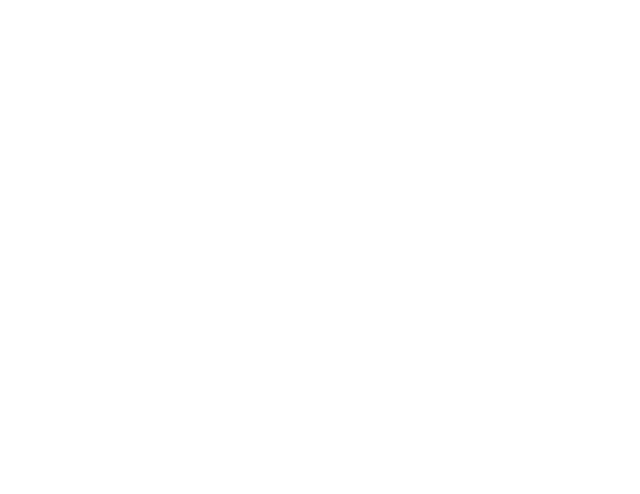
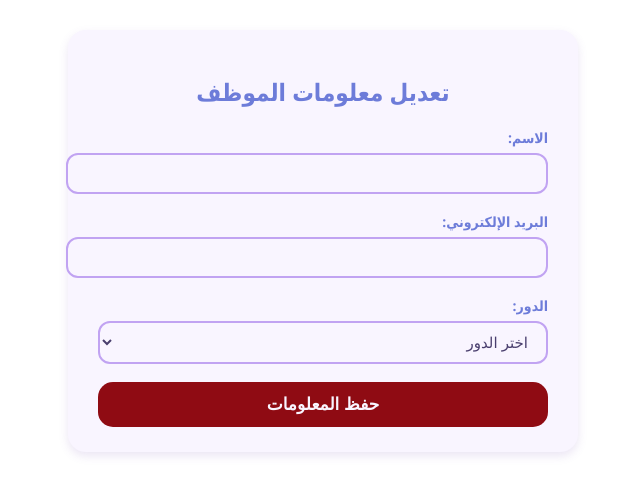
Before and after one commit to mqnr5/alamana, a Vue app: page /EditEmpInfo in a window 1280 px wide. Before the commit this address had no page. Shown: the top 494 px of the page, without its empty margins (317-957 px from the left). Built offline with nearby package versions, Linux system fonts and the light colour scheme; the HTML template or start-up script is replaced by a standard one.

Commit message:
يرجى مراجعة ملف تعديل معلومات الموظف و إجراء التعديل اللازم

```diff
--- a/src/components/AddEmployee.vue
+++ b/src/components/AddEmployee.vue
@@ -30,6 +30,9 @@ export default {
       this.empRole = '';
     },
   },
+  beforeMount() {
+    employeeBus.off('add-employee');
+  }
 };
 </script>
 
@@ -140,7 +143,7 @@ button[type='submit']:hover {
 .error-msg {
   color: #d94f4f;
   font-weight: 600;
-  margin-top: -10px;
+  margin-top: 10px;
   margin-bottom: 10px;
   text-align: center;
 }
@@ -148,7 +151,7 @@ button[type='submit']:hover {
 .success-msg {
   color: #2a9d8f;
   font-weight: 600;
-  margin-top: -10px;
+  margin-top: 10px;
   margin-bottom: 10px;
   text-align: center;
 }
--- /dev/null
+++ b/src/components/EditEmpInfo.vue
@@ -0,0 +1,154 @@
+<script>
+import { employeeBus } from '@/bus'
+export default {
+    name: 'EditEmpInfo',
+    data() {
+        return {
+            EmpName: '',
+            EmpEmail: '',
+            EmpRole: '',
+            errorMsg: '',
+            successMsg: '',
+        }
+    },
+    methods: {
+        saveEmpInfo() {
+            employeeBus.emit('new-employee-info', {
+                EmpName: this.EmpName,
+                EmpEmail: this.EmpEmail,
+                EmpRole: this.EmpRole
+            })
+        }
+    },
+    mounted() {
+        employeeBus.on('old-employee-info', (data) => {
+            this.EmpName = data.EmpName
+            this.EmpEmail = data.EmpEmail
+            this.EmpRole = data.EmpRole
+        })
+    },
+    beforeMount() {
+        employeeBus.off('old-employee-info')
+        employeeBus.off('new-employee-info')
+    }
+}
+</script>
+<template>
+    <div class="edit-employee-container">
+        <h2>تعديل معلومات الموظف</h2>
+        <form @submit.prevent="EditEmpInfo" class="form">
+        <label for="name">الاسم:</label>
+        <input
+            type="text"
+            id="name"
+            v-model="EmpName"
+            :placeholder="EmpName"
+            required
+        />
+
+        <label for="email">البريد الإلكتروني:</label>
+        <input
+            type="email"
+            id="email"
+            v-model="EmpEmail"
+            :placeholder="EmpEmail"
+            required
+        />
+
+        <label for="role">الدور:</label>
+        <select id="role" v-model="EmpRole" required>
+            <option disabled value="">اختر الدور</option>
+            <option value="مدير">مدير</option>
+            <option value="موظف">موظف</option>
+            <option value="محاسب">محاسب</option>
+        </select>
+
+        <button type="submit">حفظ المعلومات</button>
+
+        <p v-if="errorMsg" class="error-msg">{{ errorMsg }}</p>
+        <p v-if="successMsg" class="success-msg">{{ successMsg }}</p>
+        </form>
+    </div>
+</template>
+<style scoped>
+.edit-employee-container {
+  max-width: 450px;
+  background: #f9f5ff;
+  padding: 25px 30px;
+  border-radius: 18px;
+  box-shadow: 0 4px 10px rgba(120, 80, 180, 0.15);
+  margin: 30px auto;
+  direction: rtl;
+  font-family: 'Segoe UI', Tahoma, Geneva, Verdana, sans-serif;
+  color: #4a3f6e;
+  text-align: right;
+}
+
+h2 {
+  margin-bottom: 20px;
+  color: #6d7cd9;
+  font-weight: 700;
+  text-align: center;
+}
+
+.form label {
+  display: block;
+  margin-bottom: 6px;
+  font-weight: 600;
+  font-size: 14px;
+  color: #6d7cd9;
+}
+
+.form input,
+.form select {
+  width: 100%;
+  padding: 10px 14px;
+  margin-bottom: 18px;
+  border: 2px solid #c1a3f2;
+  border-radius: 12px;
+  font-size: 15px;
+  color: #4a3f6e;
+  background-color: #f9f5ff;
+  transition: border-color 0.3s ease;
+}
+
+.form input:focus,
+.form select:focus {
+  border-color: #8f0b13;
+  outline: none;
+  background-color: #fff;
+}
+
+button[type="submit"] {
+  width: 100%;
+  padding: 12px 0;
+  background-color: #8f0b13;
+  border: none;
+  border-radius: 15px;
+  color: #f9f5ff;
+  font-weight: 700;
+  font-size: 17px;
+  cursor: pointer;
+  transition: background-color 0.3s ease;
+}
+
+button[type="submit"]:hover {
+  background-color: #b13641;
+}
+
+.error-msg {
+  color: #d94f4f;
+  font-weight: 600;
+  margin-top: 10px;
+  margin-bottom: 10px;
+  text-align: center;
+}
+
+.success-msg {
+  color: #2a9d8f;
+  font-weight: 600;
+  margin-top: 10px;
+  margin-bottom: 10px;
+  text-align: center;
+}
+</style>
--- a/src/router/index.js
+++ b/src/router/index.js
@@ -9,6 +9,7 @@ import EmployeeView from "@/views/EmployeeView.vue";
 import PerformanceReportsView from "@/views/PerformanceReportsView.vue";
 import MajorRequestsView from "@/views/MajorRequestsView.vue";
 import TasksView from "@/views/TasksView.vue";
+import EditEmployeeInfoView from "@/views/EditEmployeeInfoView.vue";
 
 const router = createRouter({
     history: createWebHistory('/'),
@@ -69,6 +70,11 @@ const router = createRouter({
             path: '/Tasks',
             name: 'Tasks',
             component: TasksView
+        },
+        {
+            path: '/EditEmpInfo',
+            name: 'EditEmpInfo',
+            component: EditEmployeeInfoView
         }
     ]
 })
--- /dev/null
+++ b/src/views/EditEmployeeInfoView.vue
@@ -0,0 +1,15 @@
+<script>
+import EditEmpInfo from '@/components/EditEmpInfo.vue'
+export default {
+    name: 'EditEmployeeInfoView',
+    components: {
+        EditEmpInfo
+    }
+}
+</script>
+<template>
+    <EditEmpInfo />
+</template>
+<style scoped>
+
+</style>
--- a/src/views/ManageUsersView.vue
+++ b/src/views/ManageUsersView.vue
@@ -21,8 +21,8 @@
           <td>{{ user.email }}</td>
           <td>{{ user.role }}</td>
           <td>
-            <button class="edit-btn">تعديل</button>
-            <button class="delete-btn">حذف</button>
+            <button @click="editEmpInfo(user)" class="edit-btn">تعديل</button>
+            <button @click="deleteUser(user)" class="delete-btn">حذف</button>
           </td>
         </tr>
       </tbody>
@@ -49,6 +49,19 @@ export default {
       ],
     };
   },
+  methods: {
+    deleteUser(user) {
+      this.users = this.users.filter(u => u.id !== user.id);
+    },
+    editEmpInfo(user) {
+      employeeBus.emit('old-employee-info', {
+          EmpName: user.name,
+          EmpEmail: user.email,
+          EmpRole: user.role
+       })
+       this.$router.push({ name: 'EditEmpInfo' })
+    }
+  },
   mounted() {
     employeeBus.on('add-employee', (user) => {
       this.users.push({
@@ -59,6 +72,10 @@ export default {
       })
       this.addUserVisible = false
     })
+  },
+  beforeMount() {
+    employeeBus.off('old-employee-info')
+    employeeBus.off('add-employee')
   }
 };
 </script>
```
